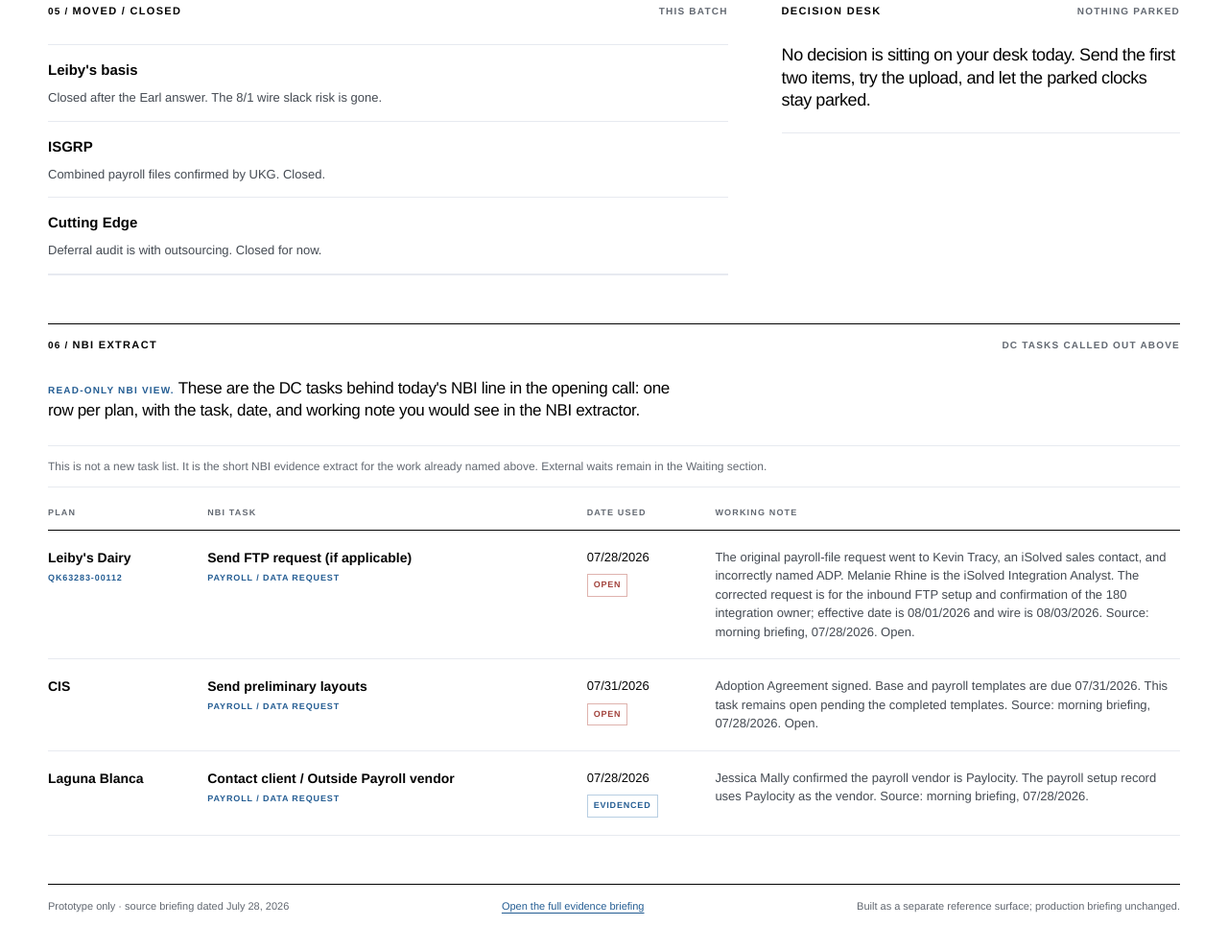
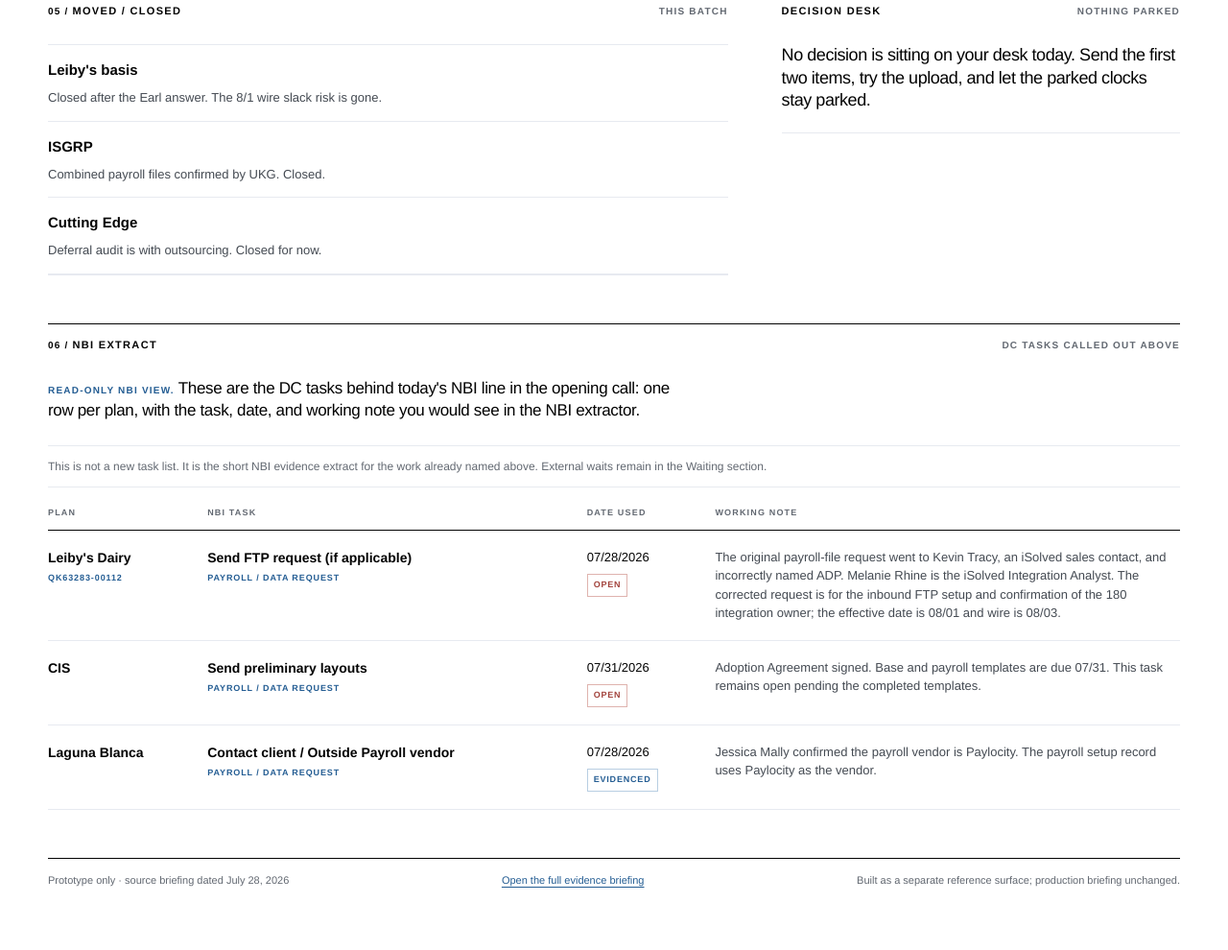
Before and after one commit to Jabach811/-morning-control-sheet, a plain HTML site: page index.html in a window 1280 px wide. Shown: the part 2562-3552 px from the top of the page at 96% size. Drawn offline with Linux system fonts and the light colour scheme.

Commit message:
Simplify NBI extract notes

```diff
--- a/index.html
+++ b/index.html
@@ -64,9 +64,9 @@
     <p class="nbi-extract-intro"><strong>Read-only NBI view.</strong> These are the DC tasks behind today&apos;s NBI line in the opening call: one row per plan, with the task, date, and working note you would see in the NBI extractor.</p>
     <p class="nbi-extract-note">This is not a new task list. It is the short NBI evidence extract for the work already named above. External waits remain in the Waiting section.</p>
     <table class="nbi-extract-table"><thead><tr><th>Plan</th><th>NBI task</th><th>Date used</th><th>Working note</th></tr></thead><tbody>
-      <tr><td><span class="nbi-plan">Leiby&apos;s Dairy</span><span class="nbi-case">QK63283-00112</span></td><td><span class="nbi-task">Send FTP request (if applicable)</span><span class="nbi-workstream">Payroll / Data request</span></td><td>07/28/2026<span class="nbi-mark nbi-mark--open">Open</span></td><td class="nbi-note">The original payroll-file request went to Kevin Tracy, an iSolved sales contact, and incorrectly named ADP. Melanie Rhine is the iSolved Integration Analyst. The corrected request is for the inbound FTP setup and confirmation of the 180 integration owner; effective date is 08/01/2026 and wire is 08/03/2026. Source: morning briefing, 07/28/2026. Open.</td></tr>
-      <tr><td><span class="nbi-plan">CIS</span></td><td><span class="nbi-task">Send preliminary layouts</span><span class="nbi-workstream">Payroll / Data request</span></td><td>07/31/2026<span class="nbi-mark nbi-mark--open">Open</span></td><td class="nbi-note">Adoption Agreement signed. Base and payroll templates are due 07/31/2026. This task remains open pending the completed templates. Source: morning briefing, 07/28/2026. Open.</td></tr>
-      <tr><td><span class="nbi-plan">Laguna Blanca</span></td><td><span class="nbi-task">Contact client / Outside Payroll vendor</span><span class="nbi-workstream">Payroll / Data request</span></td><td>07/28/2026<span class="nbi-mark nbi-mark--evidenced">Evidenced</span></td><td class="nbi-note">Jessica Mally confirmed the payroll vendor is Paylocity. The payroll setup record uses Paylocity as the vendor. Source: morning briefing, 07/28/2026.</td></tr>
+      <tr><td><span class="nbi-plan">Leiby&apos;s Dairy</span><span class="nbi-case">QK63283-00112</span></td><td><span class="nbi-task">Send FTP request (if applicable)</span><span class="nbi-workstream">Payroll / Data request</span></td><td>07/28/2026<span class="nbi-mark nbi-mark--open">Open</span></td><td class="nbi-note">The original payroll-file request went to Kevin Tracy, an iSolved sales contact, and incorrectly named ADP. Melanie Rhine is the iSolved Integration Analyst. The corrected request is for the inbound FTP setup and confirmation of the 180 integration owner; the effective date is 08/01 and wire is 08/03.</td></tr>
+      <tr><td><span class="nbi-plan">CIS</span></td><td><span class="nbi-task">Send preliminary layouts</span><span class="nbi-workstream">Payroll / Data request</span></td><td>07/31/2026<span class="nbi-mark nbi-mark--open">Open</span></td><td class="nbi-note">Adoption Agreement signed. Base and payroll templates are due 07/31. This task remains open pending the completed templates.</td></tr>
+      <tr><td><span class="nbi-plan">Laguna Blanca</span></td><td><span class="nbi-task">Contact client / Outside Payroll vendor</span><span class="nbi-workstream">Payroll / Data request</span></td><td>07/28/2026<span class="nbi-mark nbi-mark--evidenced">Evidenced</span></td><td class="nbi-note">Jessica Mally confirmed the payroll vendor is Paylocity. The payroll setup record uses Paylocity as the vendor.</td></tr>
     </tbody></table>
   </section>
   <footer><span>Prototype only &middot; source briefing dated July 28, 2026</span><a href="../briefings/2026-07-28.md">Open the full evidence briefing</a><span>Built as a separate reference surface; production briefing unchanged.</span></footer>
```
